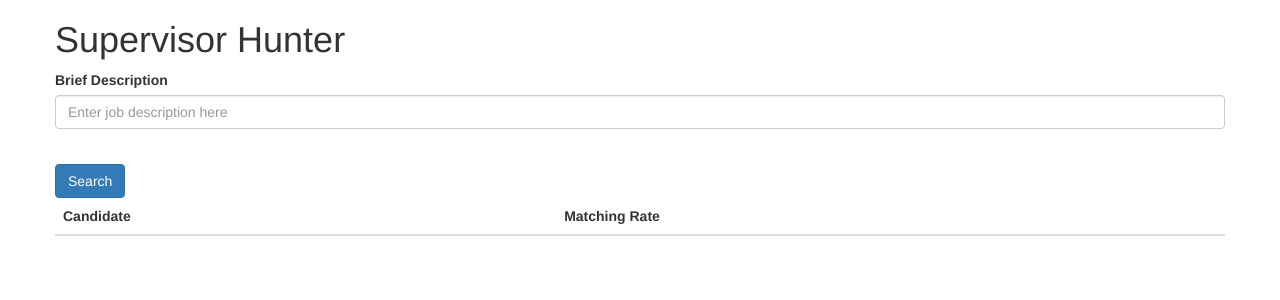
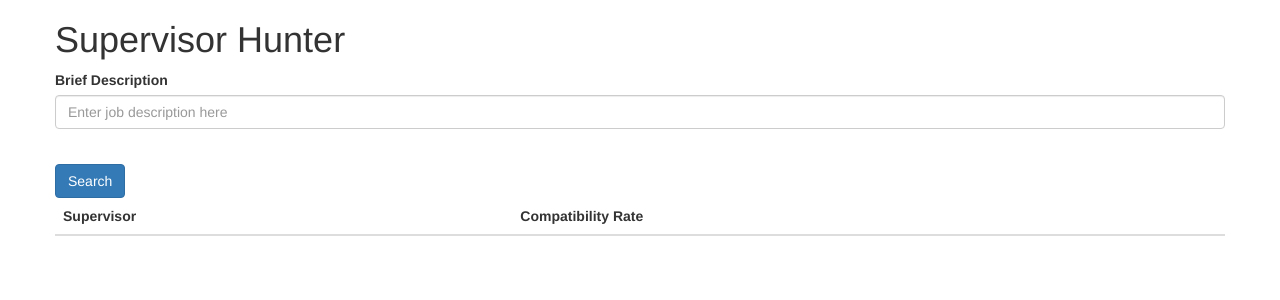
Before and after one commit to spozi/collaboration, a Flask app: page /search in a window 1280 px wide. Shown: the top 300 px of the page. Run offline with Flask 2, Linux system fonts and the light colour scheme; lists and menus that the app fills with data are empty; parts of the project's set-up code (start-up, migrations or seed data) failed here and were passed over; some libraries are stand-ins or nearby versions.

Commit message:
Change header to supervisor and compatibilty rate

```diff
--- a/templates/index.html
+++ b/templates/index.html
@@ -25,8 +25,8 @@
           <table class="table">
             <thead>
               <tr>
-                <th>Candidate</th>
-                <th>Matching Rate</th>
+                <th>Supervisor</th>
+                <th>Compatibility Rate</th>
               </tr>
             </thead>
             {% for key, value in result.items() %}
```
